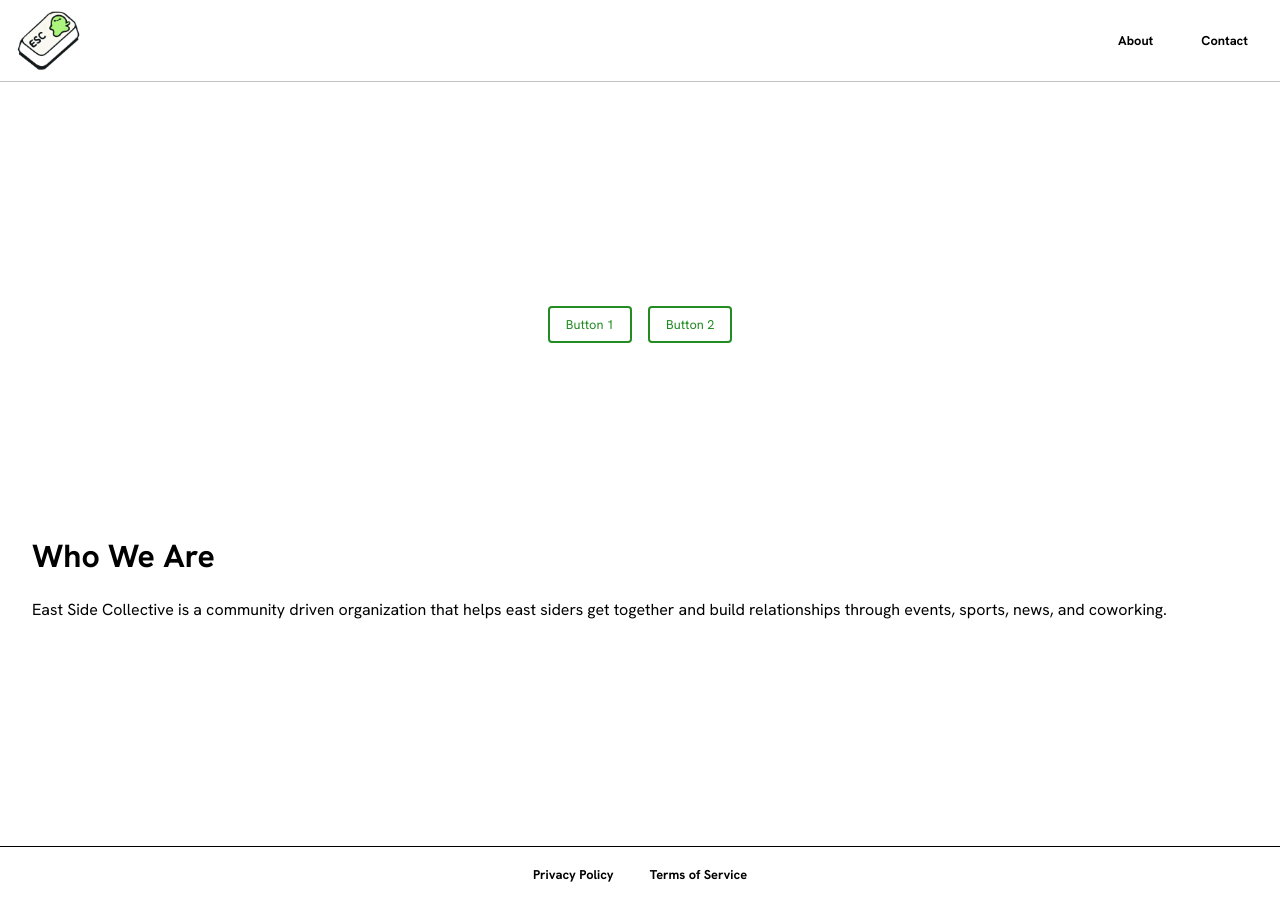
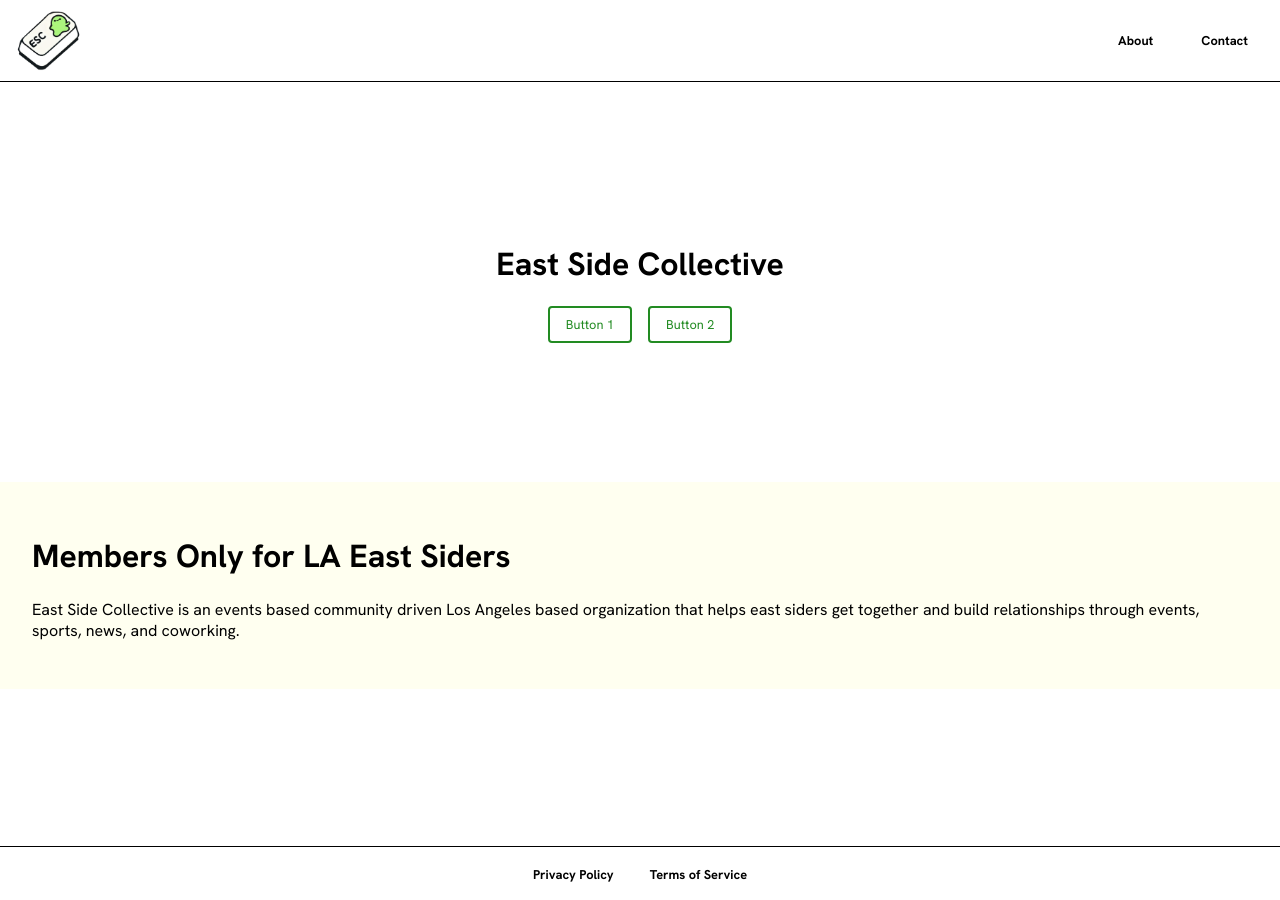
Before and after one commit to EastSideCollective/eastsidecollective.github.io, a Jekyll site: the page built from _pages/index.md, in a window 1280 px wide. Built offline with Jekyll 4.4.1, drawn with Linux system fonts in a browser that asks for light colours; our own code applies the rules of GitHub Pages for plain Markdown files.

Commit message:
content fixes

```diff
--- a/_layouts/default.html
+++ b/_layouts/default.html
@@ -18,6 +18,9 @@
       text-align: center;
       color: white;
     }
+    .hero-text {
+      color: black;
+    }
     .hero-buttons {
       display: flex;
       gap: 1rem;
@@ -31,6 +34,9 @@
     .hero-buttons a:hover {
       border: 2px solid darkgreen;
     }
+    .default-content {
+      background: #FFFFF0;
+    }
   </style>
 </head>
 <body>
@@ -40,33 +46,20 @@
       <a class="caption" href="{{ '/about' | relative_url }}">About</a>
       <a class="caption" href="{{ '/contact' | relative_url }}">Contact</a>
     </div>
-        <div class="toggle" id="toggle">
-            <span></span>
-            <span></span>
-            <span></span>
-        </div>
   </nav>
   <header class="hero">
-        <h1 id="east-side-collective">East Side Collective</h1>
+    <h1 class="hero-text">East Side Collective</h1>
     <div class="hero-buttons">
         <a class="button" href="#">Button 1</a>
         <a class="button" href="#">Button 2</a>
     </div>
   </header>
-    <main class="content">
+  <main class="content default-content">
     {{ content }}
   </main>
   <footer class="footer">
     <a class="caption" href="{{ '/privacy-policy' | relative_url }}">Privacy Policy</a>
     <a class="caption" href="{{ '/terms' | relative_url }}">Terms of Service</a>
   </footer>
-    <script>
-        const toggle = document.getElementById('toggle');
-        const menu = document.getElementById('menu');
-
-        toggle.addEventListener('click', () => {
-            menu.classList.toggle('active');
-        });
-    </script>
 </body>
 </html>
--- a/_layouts/page.html
+++ b/_layouts/page.html
@@ -15,11 +15,6 @@
       <a class="caption" href="{{ '/about' | relative_url }}">About</a>
       <a class="caption" href="{{ '/contact' | relative_url }}">Contact</a>
     </div>
-        <div class="toggle" id="toggle">
-            <span></span>
-            <span></span>
-            <span></span>
-        </div>
   </nav>
   <main class="content">
     {{ content }}
--- a/_pages/index.md
+++ b/_pages/index.md
@@ -4,6 +4,6 @@ title: East Side Collective
 permalink: /
 ---
 
-# Who We Are
+# Members Only for LA East Siders
 
-East Side Collective is a community driven organization that helps east siders get together and build relationships through events, sports, news, and coworking.
+East Side Collective is an events based community driven Los Angeles based organization that helps east siders get together and build relationships through events, sports, news, and coworking.
--- a/assets/css/style.css
+++ b/assets/css/style.css
@@ -26,7 +26,7 @@ body {
   justify-content: space-between;
   align-items: center;
   padding: 0.5rem 1rem;
-  border-bottom: 1px solid #c3c3c3;
+  border-bottom: 1px solid black;
 }
 .navbar a {
   color: black;
```
Also changed, not shown: other parts of _layouts/page.html (+0 -8 lines). Lines whose indentation alone changed are shown as unchanged.
